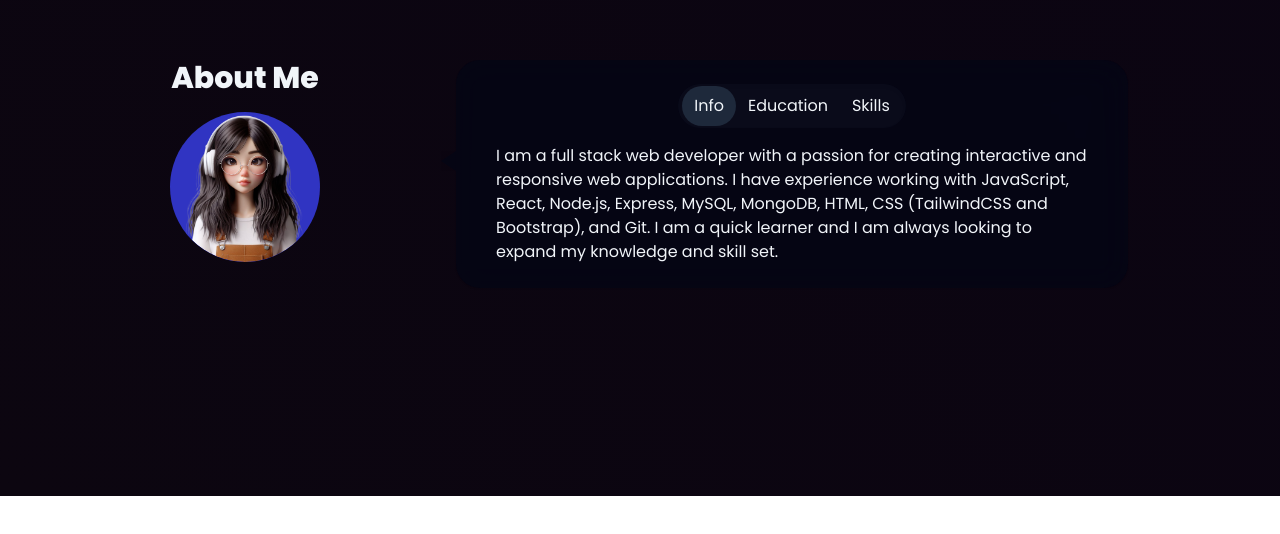
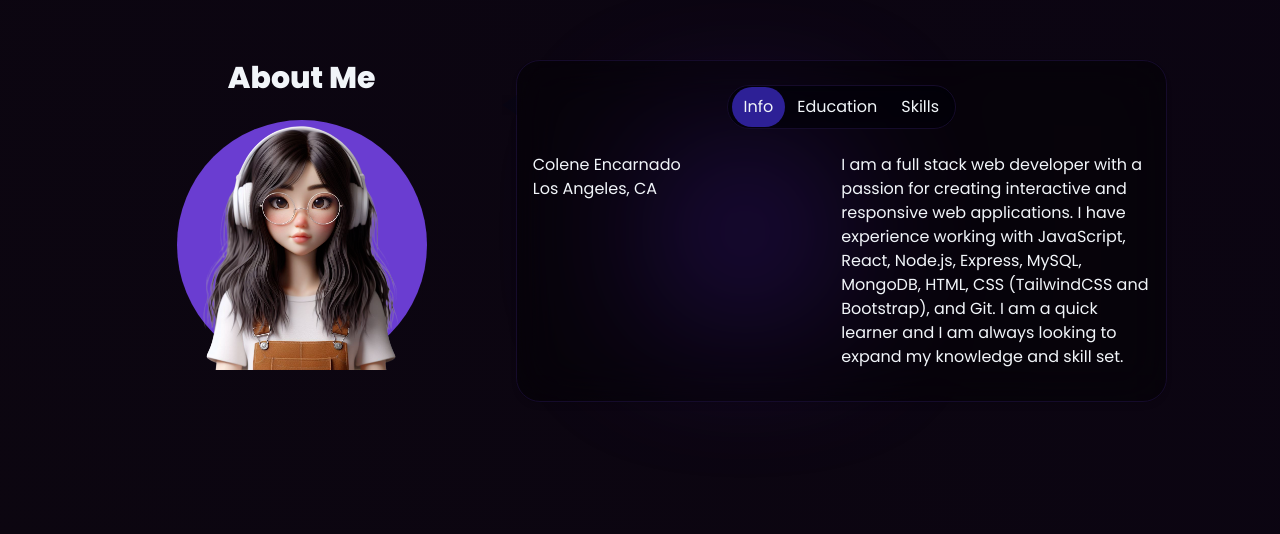
Before and after one commit to encarnac/portfolio, a React (Vite) app: page / in a window 1280 px wide. Shown: the part 836-1370 px from the top of the page. Before the commit the page ends 1332 px from the top, so only its background shows below. Built offline with nearby package versions, Linux system fonts and the light colour scheme.

Commit message:
Finished About component's container style in dark/light mode

```diff
--- a/src/components/AboutSection.jsx
+++ b/src/components/AboutSection.jsx
@@ -1,5 +1,6 @@
-import { useState } from "react";
+import { useState, useTransition } from "react";
 import { motion } from "framer-motion";
+import { Tab } from "./Tab";
 import AboutPhoto from "../assets/about-pfp.png";
 
 const motionVariants = (direction) => {
@@ -9,8 +10,50 @@ const motionVariants = (direction) => {
   };
 };
 
+const TAB_CONTENT = [
+  {
+    title: "Info",
+    content: (
+      <div className="lg:grid lg:grid-cols-2">
+        <div className="lg:col-span-1">
+          <ul>
+            <li>Colene Encarnado</li>
+            <li>Los Angeles, CA</li>
+          </ul>
+        </div>
+        <div className="lg:col-span-1">
+          <p className="">
+            I am a full stack web developer with a passion for creating
+            interactive and responsive web applications. I have experience
+            working with JavaScript, React, Node.js, Express, MySQL, MongoDB,
+            HTML, CSS (TailwindCSS and Bootstrap), and Git. I am a quick learner
+            and I am always looking to expand my knowledge and skill set.
+          </p>
+        </div>
+      </div>
+    ),
+  },
+  {
+    title: "Education",
+    content: (
+      <ul>
+        <li>Oregon State University</li>{" "}
+        <li>California State University, Long Beach</li>
+      </ul>
+    ),
+  },
+  { title: "Skills", content: "" },
+];
+
 const AboutSection = ({ setSelectedPage }) => {
-  const [tab, setTab] = useState("info");
+  const [tab, setTab] = useState("Info");
+  const [isPending, startTransition] = useTransition();
+
+  const selectTab = (nextTab) => {
+    startTransition(() => {
+      setTab(nextTab);
+    });
+  };
 
   return (
     <motion.div
@@ -20,53 +63,41 @@ const AboutSection = ({ setSelectedPage }) => {
       transition={{ type: "tween", duration: 0.5 }}
       variants={motionVariants("right")}
     >
+      {" "}
       <div
         id="about"
-        className="mb-48 items-start justify-items-center gap-x-8 md:grid md:grid-cols-12"
+        className="relative mb-48 grid grid-cols-1 items-start justify-items-center gap-x-6 lg:grid-cols-12"
       >
-        <div className="col-span-3 flex flex-col items-center gap-y-4 justify-self-end">
-          <h2 className="text-start text-2xl font-extrabold text-slate-700 dark:text-slate-100 md:text-3xl">
+        <div className="size-[60px] md:size-[140px] absolute bottom-0 left-1/4 z-0 -translate-y-1/4 translate-x-1/4 rounded-full bg-[#c93283] blur-[3rem] dark:bg-[#5722c9] md:blur-[5rem] lg:left-1/2 lg:top-1/2 lg:-translate-y-1/2"></div>
+        <div className="flex flex-col items-center gap-y-4 lg:col-span-4 lg:justify-self-end">
+          <h2 className="text-center text-2xl font-extrabold text-stone-700 dark:text-slate-100 lg:text-3xl">
             About Me
           </h2>
-          <div className="size-[150px] relative overflow-clip rounded-full bg-[#F38BBB] pt-12 dark:bg-[#3034C2]">
-            <img
-              src={AboutPhoto}
-              className="absolute inset-x-0 bottom-0 rounded-full"
+          <div className="size-[200px] lg:size-[250px] relative my-2 rounded-full bg-[#F38BBB] pt-12 dark:bg-[#6a3dd1]">
+            <img src={AboutPhoto} className="absolute inset-x-0 bottom-0" />
+          </div>
+        </div>
+        <div className="mt-6 flex h-full w-10/12 flex-col items-center gap-y-2 rounded-3xl bg-slate-200/60 py-6 backdrop-blur-xl backdrop-filter dark:border-[1px] dark:border-[#150b2b] dark:bg-black/40 dark:shadow-md lg:col-span-8 lg:mt-0 lg:before:absolute lg:before:-left-[0.93rem] lg:before:top-[10%] lg:before:h-0 lg:before:w-0 lg:before:border-y-[10px] lg:before:border-r-[15px] lg:before:border-y-[#fff]/[.01] lg:before:border-r-slate-200 lg:before:border-opacity-70 lg:before:content-[''] dark:lg:before:border-y-[#000]/[.01] dark:lg:before:border-r-slate-950/30">
+          <div className="shadow-900/20 relative flex h-11 w-max flex-row items-center rounded-full bg-slate-900/10 px-1 text-slate-800 shadow-inner backdrop-blur backdrop-filter transition dark:border-[1px] dark:border-[#150b2b] dark:bg-[#03000A]/60 dark:text-slate-100 lg:mx-0">
+            <Tab
+              active={tab === "Info"}
+              selectTab={() => selectTab("Info")}
+              text={"Info"}
+            />
+            <Tab
+              active={tab === "Education"}
+              selectTab={() => selectTab("Education")}
+              text={"Education"}
+            />
+            <Tab
+              active={tab === "Skills"}
+              selectTab={() => selectTab("Skills")}
+              text={"Skills"}
             />
           </div>
-        </div>
-
-        <div className="col-span-9 mt-6 flex h-full max-w-2xl flex-col items-center gap-y-2 rounded-3xl bg-slate-200/90 px-2 py-6 shadow-sm backdrop-blur-lg dark:bg-slate-950/60 md:mt-0 md:before:absolute md:before:-left-[0.93rem] md:before:top-[40%] md:before:h-0 md:before:w-0 md:before:border-y-[10px] md:before:border-r-[15px] md:before:border-y-[#fff]/[.01] md:before:border-r-slate-200 md:before:border-opacity-70 md:before:content-[''] dark:md:before:border-y-[#000]/[.01] dark:md:before:border-r-slate-950/60">
-          <div
-            role="tablsit"
-            aria-label="tabs"
-            className="shadow-900/20 relative flex h-11 w-max flex-row items-center rounded-full bg-slate-900/10 px-1 text-slate-800 shadow-inner transition dark:bg-slate-800/20 dark:text-slate-100 md:mx-0"
-          >
-            <button
-              role="tab"
-              aria-selected="true"
-              className="h-10 rounded-full bg-slate-100 px-3 dark:bg-slate-800"
-            >
-              <span className="">Info</span>
-            </button>
-            <button
-              role="tab"
-              aria-selected="false"
-              className="rounded-full px-3"
-            >
-              <span className=""> Education</span>
-            </button>
-            <button className="h-10 rounded-full px-3">
-              <span className="">Skills</span>
-            </button>
+          <div className="mt-2 px-4 py-2 text-sm text-slate-800 dark:text-slate-100 lg:text-base">
+            {TAB_CONTENT.find((t) => t.title === tab).content}
           </div>
-          <p className="mt-2 px-8 text-sm text-slate-800 dark:text-slate-100 lg:text-base">
-            I am a full stack web developer with a passion for creating
-            interactive and responsive web applications. I have experience
-            working with JavaScript, React, Node.js, Express, MySQL, MongoDB,
-            HTML, CSS (TailwindCSS and Bootstrap), and Git. I am a quick learner
-            and I am always looking to expand my knowledge and skill set.
-          </p>
         </div>
       </div>
     </motion.div>
```
